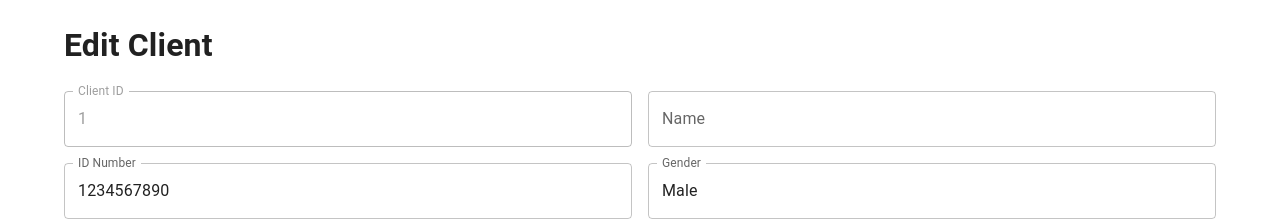
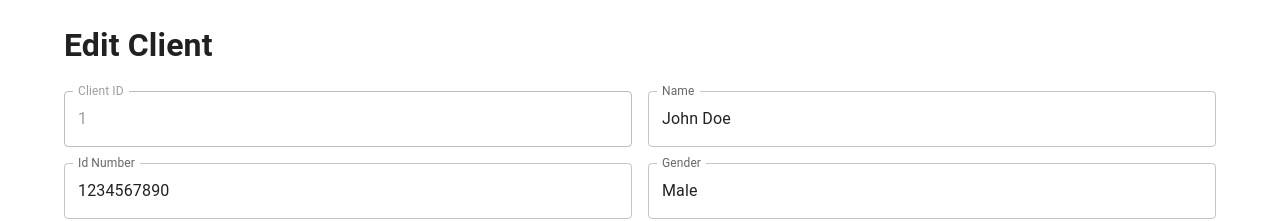
Before and after one commit to LillianChiang/mongodb-next, a Next.js app: page /editTreatmentForm in a window 1280 px wide. Shown: the top 221 px of the page. Built offline with nearby package versions, Linux system fonts and the light colour scheme.

Commit message:
feature:add a border in between each data

```diff
--- a/public/clients.json
+++ b/public/clients.json
@@ -2,183 +2,184 @@
   "clients": [
     {
       "ID": 1,
-      "姓名": "John Doe",
-      "ID Number": "1234567890",
+      "name": "John Doe",
+      "IdNumber": "1234567890",
       "Gender": "Male",
-      "生日": "1990-01-01",
-      "電話號碼": "123-456-7890",
-      "手機號碼": "098-765-4321"
+      "birthday": "1990-01-01",
+      "phone": "123-456-7890",
+      "mobile": "098-765-4321"
     },
+
     {
       "ID": 2,
-      "姓名": "Jane Smith",
-      "ID Number": "2345678901",
-      "Gender": "Female",
-      "生日": "1985-05-15",
-      "電話號碼": "234-567-8901",
-      "手機號碼": "097-654-3210"
+      "name": "Jane Smith",
+      "IdNumber": "2345678901",
+      "Gender": "female",
+      "birthday": "1985-05-15",
+      "phone": "234-567-8901",
+      "mobile": "097-654-3210"
     },
     {
       "ID": 3,
-      "姓名": "Michael Johnson",
-      "ID Number": "3456789012",
-      "Gender": "Male",
-      "生日": "1988-11-30",
-      "電話號碼": "345-678-9012",
-      "手機號碼": "096-543-2109"
+      "name": "Michael Johnson",
+      "IdNumber": "3456789012",
+      "Gender": "male",
+      "birthday": "1988-11-30",
+      "phone": "345-678-9012",
+      "mobile": "096-543-2109"
     },
     {
       "ID": 4,
-      "姓名": "Emily Williams",
-      "ID Number": "4567890123",
-      "Gender": "Female",
-      "生日": "1987-03-20",
-      "電話號碼": "456-789-0123",
-      "手機號碼": "095-432-1098"
+      "name": "Emily Williams",
+      "IdNumber": "4567890123",
+      "Gender": "female",
+      "birthday": "1987-03-20",
+      "phone": "456-789-0123",
+      "mobile": "095-432-1098"
     },
     {
       "ID": 5,
-      "姓名": "Daniel Brown",
-      "ID Number": "5678901234",
-      "Gender": "Male",
-      "生日": "1992-08-05",
-      "電話號碼": "567-890-1234",
-      "手機號碼": "094-321-0987"
+      "name": "Daniel Brown",
+      "IdNumber": "5678901234",
+      "Gender": "male",
+      "birthday": "1992-08-05",
+      "phone": "567-890-1234",
+      "mobile": "094-321-0987"
     },
     {
       "ID": 6,
-      "姓名": "Olivia Garcia",
-      "ID Number": "6789012345",
-      "Gender": "Female",
-      "生日": "1986-12-10",
-      "電話號碼": "678-901-2345",
-      "手機號碼": "093-210-9876"
+      "name": "Olivia Garcia",
+      "IdNumber": "6789012345",
+      "Gender": "female",
+      "birthday": "1986-12-10",
+      "phone": "678-901-2345",
+      "mobile": "093-210-9876"
     },
     {
       "ID": 7,
-      "姓名": "William Martinez",
-      "ID Number": "7890123456",
-      "Gender": "Male",
-      "生日": "1995-04-25",
-      "電話號碼": "789-012-3456",
-      "手機號碼": "092-109-8765"
+      "name": "William Martinez",
+      "IdNumber": "7890123456",
+      "Gender": "male",
+      "birthday": "1995-04-25",
+      "phone": "789-012-3456",
+      "mobile": "092-109-8765"
     },
     {
       "ID": 8,
-      "姓名": "Sophia Hernandez",
-      "ID Number": "8901234567",
-      "Gender": "Female",
-      "生日": "1989-10-15",
-      "電話號碼": "890-123-4567",
-      "手機號碼": "091-098-7654"
+      "name": "Sophia Hernandez",
+      "IdNumber": "8901234567",
+      "Gender": "female",
+      "birthday": "1989-10-15",
+      "phone": "890-123-4567",
+      "mobile": "091-098-7654"
     },
     {
       "ID": 9,
-      "姓名": "Matthew Taylor",
-      "ID Number": "9012345678",
-      "Gender": "Male",
-      "生日": "1991-06-20",
-      "電話號碼": "901-234-5678",
-      "手機號碼": "090-987-6543"
+      "name": "Matthew Taylor",
+      "IdNumber": "9012345678",
+      "Gender": "male",
+      "birthday": "1991-06-20",
+      "phone": "901-234-5678",
+      "mobile": "090-987-6543"
     },
     {
       "ID": 10,
-      "姓名": "Emma Rodriguez",
-      "ID Number": "0123456789",
-      "Gender": "Female",
-      "生日": "1994-02-28",
-      "電話號碼": "012-345-6789",
-      "手機號碼": "099-876-5432"
+      "name": "Emma Rodriguez",
+      "IdNumber": "0123456789",
+      "Gender": "female",
+      "birthday": "1994-02-28",
+      "phone": "012-345-6789",
+      "mobile": "099-876-5432"
     },
     {
       "ID": 11,
-      "姓名": "James Brown",
-      "ID Number": "9876543210",
-      "Gender": "Male",
-      "生日": "1984-07-12",
-      "電話號碼": "987-654-3210",
-      "手機號碼": "098-765-4321"
+      "name": "James Brown",
+      "IdNumber": "9876543210",
+      "Gender": "male",
+      "birthday": "1984-07-12",
+      "phone": "987-654-3210",
+      "mobile": "098-765-4321"
     },
     {
       "ID": 12,
-      "姓名": "Ava Wilson",
-      "ID Number": "8765432109",
-      "Gender": "Female",
-      "生日": "1993-11-18",
-      "電話號碼": "876-543-2109",
-      "手機號碼": "097-654-3210"
+      "name": "Ava Wilson",
+      "IdNumber": "8765432109",
+      "Gender": "female",
+      "birthday": "1993-11-18",
+      "phone": "876-543-2109",
+      "mobile": "097-654-3210"
     },
     {
       "ID": 13,
-      "姓名": "Alexander Thomas",
-      "ID Number": "7654321098",
-      "Gender": "Male",
-      "生日": "1996-01-05",
-      "電話號碼": "765-432-1098",
-      "手機號碼": "096-543-2109"
+      "name": "Alexander Thomas",
+      "IdNumber": "7654321098",
+      "Gender": "male",
+      "birthday": "1996-01-05",
+      "phone": "765-432-1098",
+      "mobile": "096-543-2109"
     },
     {
       "ID": 14,
-      "姓名": "Mia Anderson",
-      "ID Number": "6543210987",
-      "Gender": "Female",
-      "生日": "1983-09-30",
-      "電話號碼": "654-321-0987",
-      "手機號碼": "095-432-1098"
+      "name": "Mia Anderson",
+      "IdNumber": "6543210987",
+      "Gender": "female",
+      "birthday": "1983-09-30",
+      "phone": "654-321-0987",
+      "mobile": "095-432-1098"
     },
     {
       "ID": 15,
-      "姓名": "Ethan Garcia",
-      "ID Number": "5432109876",
-      "Gender": "Male",
-      "生日": "1990-02-15",
-      "電話號碼": "543-210-9876",
-      "手機號碼": "094-321-0987"
+      "name": "Ethan Garcia",
+      "IdNumber": "5432109876",
+      "Gender": "male",
+      "birthday": "1990-02-15",
+      "phone": "543-210-9876",
+      "mobile": "094-321-0987"
     },
     {
       "ID": 16,
-      "姓名": "Charlotte Jackson",
-      "ID Number": "4321098765",
-      "Gender": "Female",
-      "生日": "1987-05-22",
-      "電話號碼": "432-109-8765",
-      "手機號碼": "093-210-9876"
+      "name": "Charlotte Jackson",
+      "IdNumber": "4321098765",
+      "Gender": "female",
+      "birthday": "1987-05-22",
+      "phone": "432-109-8765",
+      "mobile": "093-210-9876"
     },
     {
       "ID": 17,
-      "姓名": "Noah Taylor",
-      "ID Number": "3210987654",
-      "Gender": "Male",
-      "生日": "1995-08-08",
-      "電話號碼": "321-098-7654",
-      "手機號碼": "092-109-8765"
+      "name": "Noah Taylor",
+      "IdNumber": "3210987654",
+      "Gender": "male",
+      "birthday": "1995-08-08",
+      "phone": "321-098-7654",
+      "mobile": "092-109-8765"
     },
     {
       "ID": 18,
-      "姓名": "Isabella Brown",
-      "ID Number": "2109876543",
-      "Gender": "Female",
-      "生日": "1988-12-01",
-      "電話號碼": "210-987-6543",
-      "手機號碼": "091-098-7654"
+      "name": "Isabella Brown",
+      "IdNumber": "2109876543",
+      "Gender": "female",
+      "birthday": "1988-12-01",
+      "phone": "210-987-6543",
+      "mobile": "091-098-7654"
     },
     {
       "ID": 19,
-      "姓名": "Liam Hernandez",
-      "ID Number": "1098765432",
-      "Gender": "Male",
-      "生日": "1993-03-25",
-      "電話號碼": "109-876-5432",
-      "手機號碼": "090-987-6543"
+      "name": "Liam Hernandez",
+      "IdNumber": "1098765432",
+      "Gender": "male",
+      "birthday": "1993-03-25",
+      "phone": "109-876-5432",
+      "mobile": "090-987-6543"
     },
     {
       "ID": 20,
-      "姓名": "Evelyn Martinez",
-      "ID Number": "0987654321",
-      "Gender": "Female",
-      "生日": "1986-06-17",
-      "電話號碼": "098-765-4321",
-      "手機號碼": "099-876-5432"
+      "name": "Evelyn Martinez",
+      "IdNumber": "0987654321",
+      "Gender": "female",
+      "birthday": "1986-06-17",
+      "phone": "098-765-4321",
+      "mobile": "099-876-5432"
     }
   ]
 }
--- a/src/app/board/ClientList.tsx
+++ b/src/app/board/ClientList.tsx
@@ -1,9 +1,9 @@
 'use client';
 
 import React, { useState } from 'react';
-import { Paper, Grid, Typography, Button } from '@mui/material';
+import { Paper, Grid, Typography, Button, Box } from '@mui/material';
 import { useRouter } from 'next/navigation';
-// import Pagination from './Pagination';
+import Pagination from './Pagination';
 
 enum Gender {
   Male = 'male',
@@ -13,10 +13,10 @@ interface Client {
   ID: number;
   name: string;
   idNumber: string;
-  gender: Gender;
+  Gender: Gender;
   birthday: string;
-  phoneNumber: string;
-  mobileNumber: string;
+  phone: string;
+  mobile: string;
 }
 
 interface ClientListProps {
@@ -63,35 +63,39 @@ const ClientList: React.FC<ClientListProps> = ({ currentData }) => {
       <Grid container spacing={2}>
         {currentData.map((client) => (
           <Grid key={client.ID} item xs={6}>
+            <Box border={5} borderColor="white" borderRadius={8} padding={2}>
               <ul>
                 <li>
                   <Typography>ID: {client.ID}</Typography>
                   <Typography>姓名: {client['name']}</Typography>
                   <Typography>證件號碼: {client['idNumber']}</Typography>
-                <Typography>性別: {client['gender']}</Typography>
+                  <Typography>性別: {client['Gender']}</Typography>
                   <Typography>生日: {client['birthday']}</Typography>
-                <Typography>電話號碼: {client['phoneNumber']}</Typography>
-                <Typography>手機號碼: {client['mobileNumber']}</Typography>
+                  <Typography>電話號碼: {client['phone']}</Typography>
+                  <Typography>手機號碼: {client['mobile']}</Typography>
                   <Button onClick={handleAddClient}>Add </Button>
                   <Button onClick={() => handleEditClient(client.ID)}>
                     Edit
                   </Button>
-                <Button onClick={() => handleViewInfo(client.ID)}>View</Button>
+                  <Button onClick={() => handleViewInfo(client.ID)}>
+                    View
+                  </Button>
                   <Button onClick={() => handleDeleteClient(client.ID)}>
                     Delete
                   </Button>
                 </li>
               </ul>
+            </Box>
           </Grid>
         ))}
       </Grid>
-      {/* <div className="flex justify-center">
+      <div className="flex justify-center">
         <Pagination
           totalPages={totalPages}
           currentPage={currentPage}
           onPageChange={handlePageChange}
         />
-      </div> */}
+      </div>
     </Paper>
   );
 };
--- a/src/app/board/MainContent.tsx
+++ b/src/app/board/MainContent.tsx
@@ -11,12 +11,14 @@ interface MainContentProps {
   searchQuery: string;
   setSearchQuery: React.Dispatch<React.SetStateAction<string>>;
   handleSearch: () => void;
+  resetSearch: () => void;
   isLoading: boolean;
   openAlert: boolean;
   handleCloseAlert: () => void;
-  currentData: any[]; // Update this to match the type of your data
+  currentData: any[];
   currentPage: number;
   totalPages: number;
+  paginate: (pageNumber: number) => void;
   dataPerPage: number;
   onPageChange: (page: number) => void;
 }
@@ -27,14 +29,16 @@ const MainContent: React.FC<MainContentProps> = ({
   searchQuery,
   setSearchQuery,
   handleSearch,
+  resetSearch,
   isLoading,
   openAlert,
   handleCloseAlert,
   currentData,
   currentPage,
   totalPages,
+  paginate,
   dataPerPage,
-  onPageChange,
+  onPageChange, // Include onPageChange prop in the component
 }) => {
   const handlePageChange = (page: number) => {
     onPageChange(page); // Call onPageChange prop with the page number
@@ -50,6 +54,8 @@ const MainContent: React.FC<MainContentProps> = ({
         setSearchQuery={setSearchQuery}
         handleSearch={handleSearch}
         isLoading={isLoading}
+        openAlert={openAlert}
+        handleCloseAlert={handleCloseAlert}
       />
       <Alert openAlert={openAlert} handleCloseAlert={handleCloseAlert} />
 
--- a/src/app/board/SearchBar.tsx
+++ b/src/app/board/SearchBar.tsx
@@ -8,11 +8,12 @@ interface SearchBarProps {
   setSearchQuery: React.Dispatch<React.SetStateAction<string>>;
   handleSearch: () => void;
   isLoading: boolean;
+  openAlert: boolean;
+  handleCloseAlert: () => void;
 }
 
 const SearchBar: React.FC<SearchBarProps> = ({
   searchCriteria,
-  setSearchCriteria,
   searchQuery,
   setSearchQuery,
   handleSearch,
--- a/src/app/board/page.tsx
+++ b/src/app/board/page.tsx
@@ -27,19 +27,12 @@ const Page: React.FC<{ jsonData: any }> = ({ jsonData }) => {
       });
       setSearchResults(filteredClients);
       setIsLoading(false);
-      if (filteredClients.length === 0) {
-        setOpenAlert(true); // Show popup alert if no records found
-      }
+      setOpenAlert(filteredClients.length === 0); // Show popup alert if no records found
     } catch (error) {
       console.error('Error fetching data:', error);
       setIsLoading(false);
+      setOpenAlert(true); // Show popup alert if error occurs
     }
-  };
-
-  const resetSearch = () => {
-    setSearchResults([]); // Clear search results
-    setOpenAlert(false); // Close alert
-    setSearchQuery(''); // Clear search query
   };
 
   useEffect(() => {
@@ -50,6 +43,7 @@ const Page: React.FC<{ jsonData: any }> = ({ jsonData }) => {
         setClients(data.clients);
       } catch (error) {
         console.error('Error fetching data:', error);
+        setOpenAlert(true); // Show popup alert if error occurs
       }
     };
 
@@ -68,8 +62,6 @@ const Page: React.FC<{ jsonData: any }> = ({ jsonData }) => {
   const paginate = (pageNumber: number) => {
     setCurrentPage(pageNumber);
   };
-
-
 
   const startIndex = (currentPage - 1) * dataPerPage;
   const endIndex = startIndex + dataPerPage;
@@ -90,7 +82,7 @@ const Page: React.FC<{ jsonData: any }> = ({ jsonData }) => {
         currentPage={currentPage}
         totalPages={totalPages}
         paginate={paginate}
-        dataPerPage={dataPerPage}
+        dataPerPage={dataPerPage} // Make sure to include dataPerPage here
       />
     </Navbar>
   );
--- /dev/null
+++ b/src/app/editTreatmentForm/[ID]/page.tsx
@@ -0,0 +1,39 @@
+import { useRouter } from 'next/navigation';
+
+interface ClientData {
+  ID: number;
+  name: string;
+  IdNumber: string;
+  Gender: string;
+  birthday: string;
+  phone: string;
+  mobile: string;
+}
+
+export default function Client() {
+  const router = useRouter();
+  const { id } = router.query;
+
+  if (!id || typeof id !== 'string') {
+    return <div>Loading...</div>;
+  }
+
+  const client: ClientData | undefined = clientArray.find(
+    (client) => client.ID === parseInt(id),
+  );
+
+  if (!client) {
+    return <div>Client not found</div>;
+  }
+
+  return (
+    <div>
+      <h1>{client.name}</h1>
+      <p>ID: {client.ID}</p>
+      <p>Gender: {client.Gender}</p>
+      <p>Birthday: {client.birthday}</p>
+      <p>Phone: {client.phone}</p>
+      <p>Mobile: {client.mobile}</p>
+    </div>
+  );
+}
--- a/src/app/editTreatmentForm/page.tsx
+++ b/src/app/editTreatmentForm/page.tsx
@@ -1,29 +1,26 @@
 'use client';
+
 import React, { useState, useEffect } from 'react';
 import { TextField, Container, Grid, Button } from '@mui/material';
 
 interface ClientData {
   ID: number;
   name: string;
-  'ID Number': string;
+  IdNumber: string;
   Gender: string;
   birthday: string;
   phone: string;
   mobile: string;
-
 }
 
 const EditClient = () => {
   const [clientData, setClientData] = useState<ClientData | null>(null);
   const [loading, setLoading] = useState(true);
   const [error, setError] = useState<string | null>(null);
-  const [clientName, setClientName] = useState('');
-  const [IdNumber, setIdNumber] = useState('');
-  const [gender, setGender] = useState('');
-  const [phone, setPhone] = useState('');
-  const [mobile, setMobile] = useState('');
+  const [clientId, setClientId] = useState<number | null>(1);
 
   useEffect(() => {
+    if (!clientId) return;
     fetch('clients.json')
       .then((response) => {
         if (!response.ok) {
@@ -31,17 +28,12 @@ const EditClient = () => {
         }
         return response.json();
       })
-      .then((data) => {
-        if (data.clients && data.clients.length > 0) {
-          const firstClient = data.clients[0];
-          setClientData(firstClient);
-          setClientName(firstClient['name']);
-          setIdNumber(firstClient['ID Number']);
-          setGender(firstClient.Gender);
-          setPhone(firstClient['電話號碼']);
-          setMobile(firstClient['手機號碼']);
+      .then((data: { clients: ClientData[] }) => {
+        const client = data.clients.find((client) => client.ID === clientId);
+        if (client) {
+          setClientData(client);
         } else {
-          setError('No client data found');
+          setError('Client not found');
         }
         setLoading(false);
       })
@@ -50,10 +42,20 @@ const EditClient = () => {
         setError('Error fetching client data');
         setLoading(false);
       });
-  }, []);
+  }, [clientId]);
 
-  const handleEdit = (event: React.FormEvent<HTMLFormElement>) => {
-    // Handle the edit action here
+  const handleInputChange = (
+    e: React.ChangeEvent<HTMLInputElement | HTMLTextAreaElement>,
+    field: keyof ClientData,
+  ) => {
+    if (clientData) {
+      setClientData({ ...clientData, [field]: e.target.value });
+    }
+  };
+
+  const handleSaveClick = () => {
+    // Handle saving client data, for example, sending it to a server
+    console.log('Saving client data:', clientData);
   };
 
   if (loading) {
@@ -71,59 +73,59 @@ const EditClient = () => {
   return (
     <Container>
       <h1>Edit Client</h1>
-      <form onSubmit={handleEdit}>
+      <form>
         <Grid container spacing={2}>
           <Grid item xs={6}>
             <TextField
               label="Client ID"
               value={clientData.ID.toString()}
+              fullWidth
               disabled
-              fullWidth
             />
           </Grid>
           <Grid item xs={6}>
             <TextField
               label="Name"
               value={clientData['name']}
-              onChange={(e) => setClientData({...clientData, name: e.target.value })}
               fullWidth
+              onChange={(e) => handleInputChange(e, 'name')}
             />
           </Grid>
           <Grid item xs={6}>
             <TextField
-              label="ID Number"
-              value={clientData['ID Number']}
-              onChange={(e) => setIdNumber(e.target.value)}
+              label="Id Number"
+              value={clientData['IdNumber']}
               fullWidth
+              onChange={(e) => handleInputChange(e, 'IdNumber')}
             />
           </Grid>
           <Grid item xs={6}>
             <TextField
               label="Gender"
               value={clientData['Gender']}
-              onChange={(e) => setGender(e.target.value)}
               fullWidth
+              onChange={(e) => handleInputChange(e, 'Gender')}
             />
           </Grid>
           <Grid item xs={6}>
             <TextField
               label="Phone"
-              value={clientData['電話號碼']}
-              onChange={(e) => setPhone(e.target.value)}
+              value={clientData['phone']}
               fullWidth
+              onChange={(e) => handleInputChange(e, 'phone')}
             />
           </Grid>
           <Grid item xs={6}>
             <TextField
               label="Mobile"
-              value={clientData['手機號碼']}
-              onChange={(e) => setMobile(e.target.value)}
+              value={clientData['mobile']}
               fullWidth
+              onChange={(e) => handleInputChange(e, 'mobile')}
             />
           </Grid>
           <Grid item xs={12}>
-            <Button type="submit" variant="contained" color="primary">
-              Save
+            <Button variant="contained" onClick={handleSaveClick}>
+              SAVE
             </Button>
           </Grid>
         </Grid>
--- a/src/app/viewTreatmentForm/page.tsx
+++ b/src/app/viewTreatmentForm/page.tsx
@@ -9,8 +9,8 @@ interface ClientData {
   IdNumber: string;
   Gender: string;
   birthday: string;
-  phoneNumber: string;
-  mobileNumber: string;
+  phone: string;
+  mobile: string;
 }
 
 const ViewClient = () => {
@@ -71,10 +71,10 @@ const ViewClient = () => {
             <TextField label="Gender" value={clientData['Gender']} fullWidth disabled />
           </Grid>
           <Grid item xs={6}>
-            <TextField label="Phone" value={clientData['phoneNumber']} fullWidth disabled />
+            <TextField label="Phone" value={clientData['phone']} fullWidth disabled />
           </Grid>
           <Grid item xs={6}>
-            <TextField label="Mobile" value={clientData['mobileNumber']} fullWidth disabled />
+            <TextField label="Mobile" value={clientData['mobile']} fullWidth disabled />
           </Grid>
           <Grid item xs={12}>
             <Button variant="contained" onClick={() => handleViewClick(clientData)}>View</Button>
```
Lines whose indentation alone changed are shown as unchanged.
